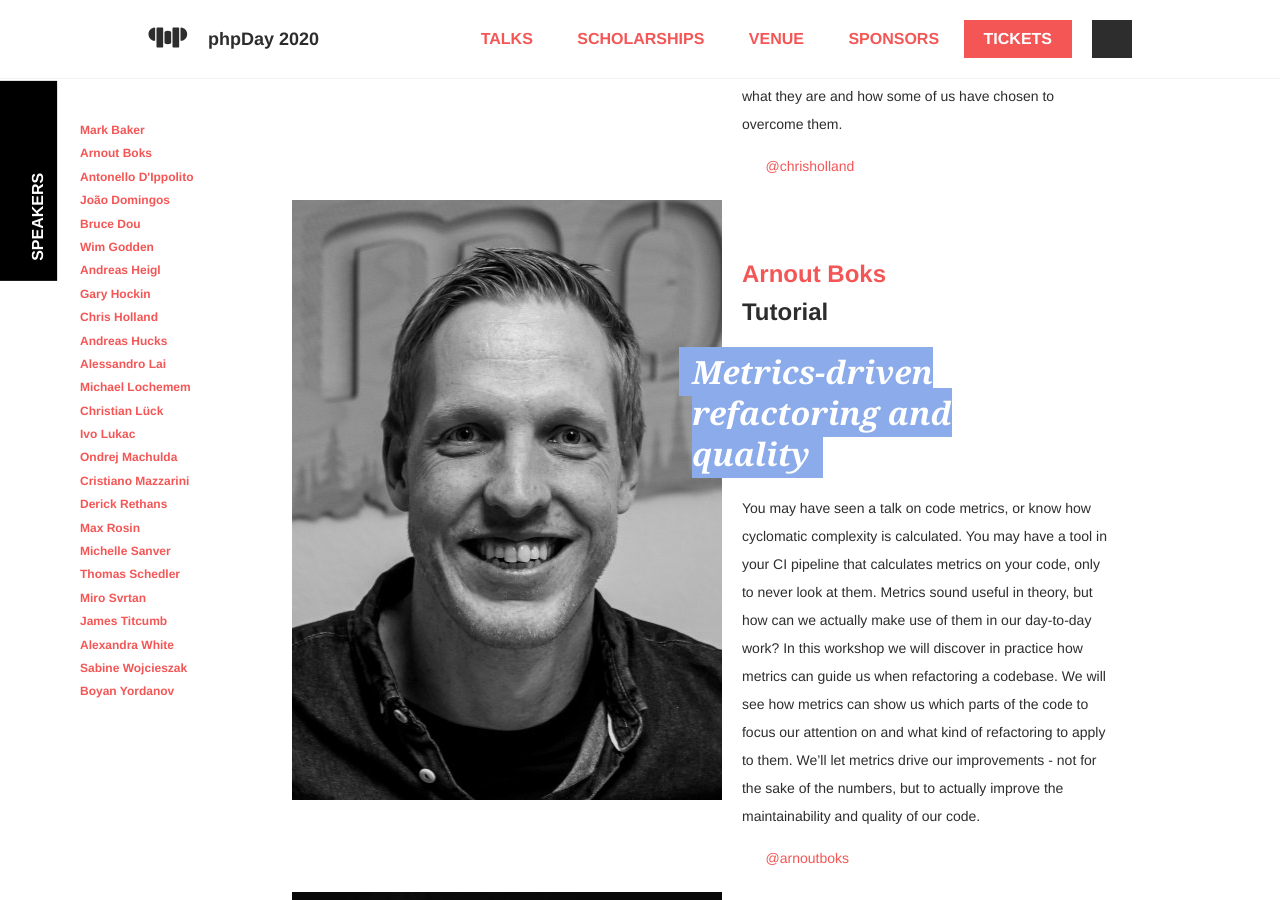
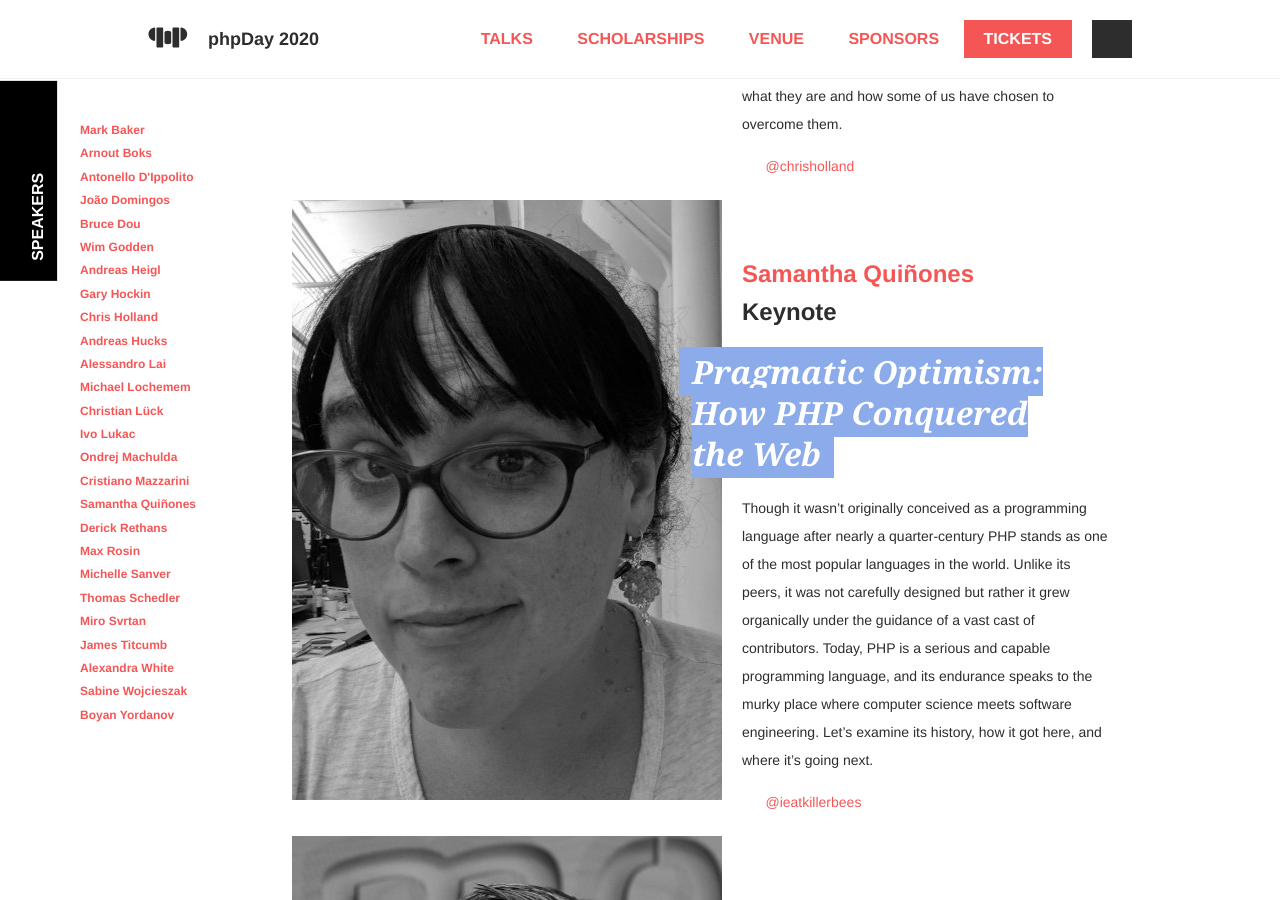
Before and after one commit to giuliatosato/2020.phpday.it, a Jekyll site: the page built from talks.md, in a window 1280 px wide and 900 px high, scrolled down 1651 px. Built offline with Jekyll 4.4.1, drawn with Linux system fonts in a browser that asks for light colours; some web fonts are replaced; comment, search, counter and statistics services are not loaded.

Commit message:
Add Samantha

```diff
--- a/_data/speakers.yml
+++ b/_data/speakers.yml
@@ -116,6 +116,13 @@ list:
     last_name: Mazzarini
     twitter: _mazzcris
   -
+    id: samantha-quinones
+    description:
+    image: samantha-quinones.jpg
+    first_name: Samantha
+    last_name: Quiñones
+    twitter: ieatkillerbees
+  -
     id: derick-rethans
     description:
     image: derick-rethans.jpg
--- a/_data/talks.yml
+++ b/_data/talks.yml
@@ -23,6 +23,16 @@
     we, as an industry, decided to free ourselves from the shackles of certain self-imposed limitations. In doing so,
     we got ourselves into different sorts of troubles. We will explore what they are and how some of us have chosen to
     overcome them.
+-
+  speaker_id: samantha-quinones
+  keynote: true
+  title: "Pragmatic Optimism: How PHP Conquered the Web"
+  extract: >
+    Though it wasn’t originally conceived as a programming language after nearly a quarter-century PHP stands as one of
+    the most popular languages in the world. Unlike its peers, it was not carefully designed but rather it grew
+    organically under the guidance of a vast cast of contributors. Today, PHP is a serious and capable programming
+    language, and its endurance speaks to the murky place where computer science meets software engineering. Let’s
+    examine its history, how it got here, and where it’s going next.
 -
   speaker_id: arnout-boks
   tutorial: true
```
Also changed, not shown: img/phpday/speaker/samantha-quinones.jpg (added).
